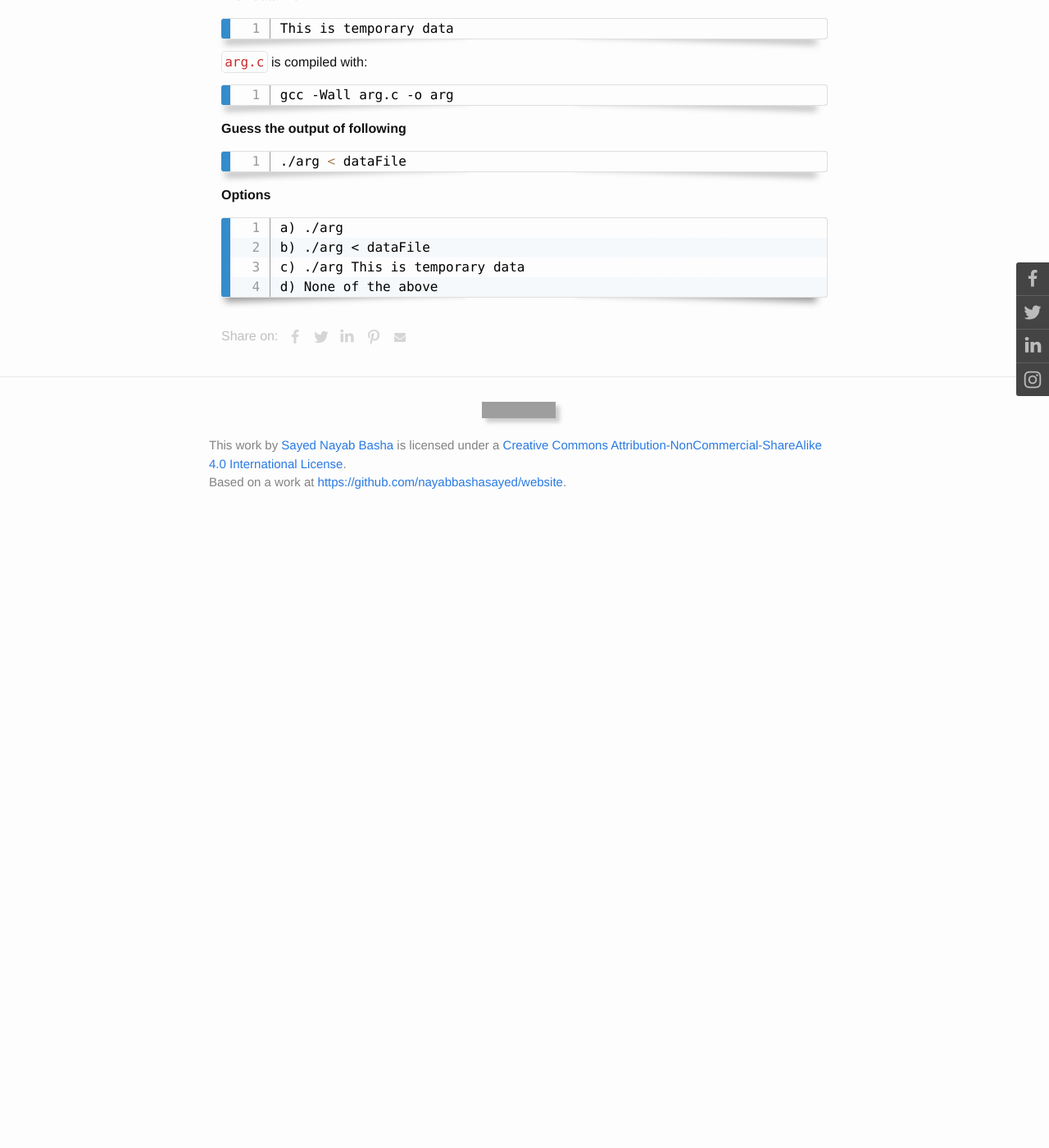
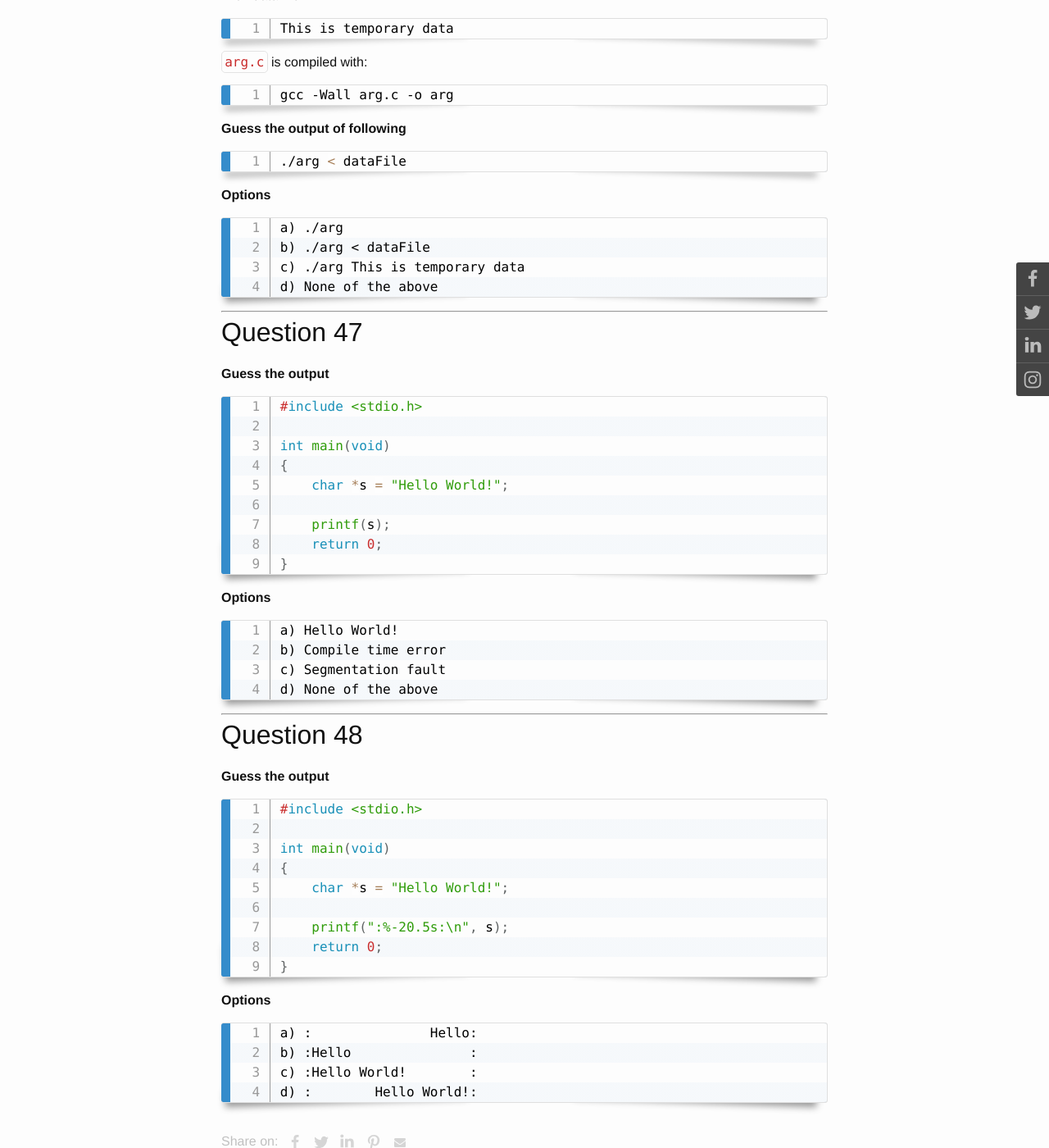
Before and after one commit to itsnayabsd/website, a Jekyll site: the page built from _posts/programming/2020-02-12-test-c-skills.md, in a window 1280 px wide and 1400 px high, scrolled down 27801 px. Shown: the whole window at 82% size. Built offline with Jekyll 4.4.1, drawn with Linux system fonts in a browser that asks for light colours; comment, search, counter and statistics services are not loaded; before the commit the page ends 28431 px from its top, so only the background shows below that; grey boxes are pictures that could not be loaded.

Commit message:
Test C  modifie

````diff
--- a/_posts/programming/2020-02-12-test-c-skills.md
+++ b/_posts/programming/2020-02-12-test-c-skills.md
@@ -1204,3 +1204,45 @@ b) ./arg < dataFile
 c) ./arg This is temporary data
 d) None of the above
 ```
+___
+## Question 47
+**Guess the output**
+```C
+#include <stdio.h>
+
+int main(void)
+{
+    char *s = "Hello World!";
+
+    printf(s);
+    return 0;
+}
+```
+**Options**
+```
+a) Hello World!
+b) Compile time error
+c) Segmentation fault
+d) None of the above
+```
+___
+## Question 48
+**Guess the output**
+```C
+#include <stdio.h>
+
+int main(void)
+{
+    char *s = "Hello World!";
+
+    printf(":%-20.5s:\n", s);
+    return 0;
+}
+```
+**Options**
+```
+a) :               Hello:
+b) :Hello               :
+c) :Hello World!        :
+d) :        Hello World!:
+```
````
